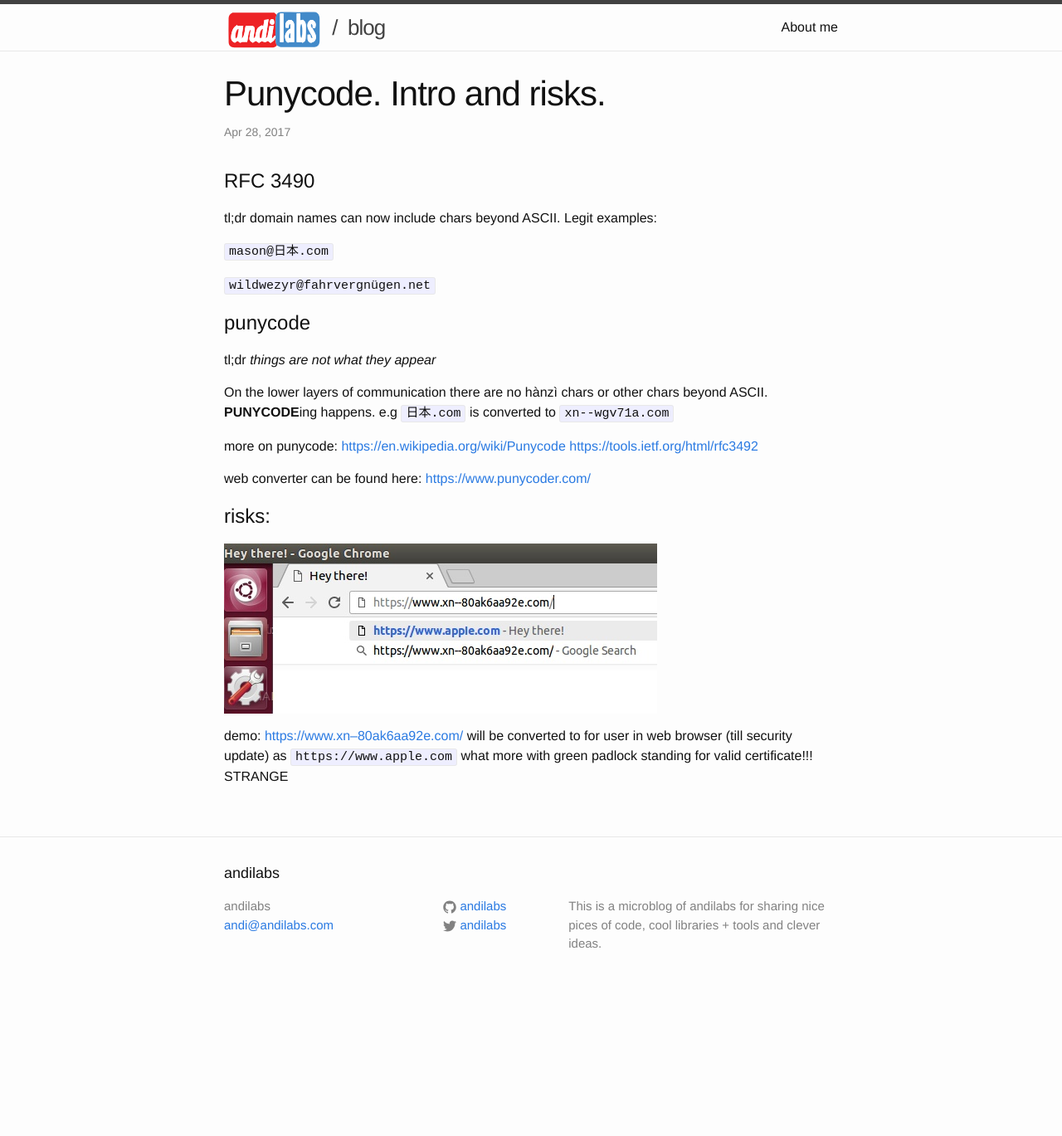
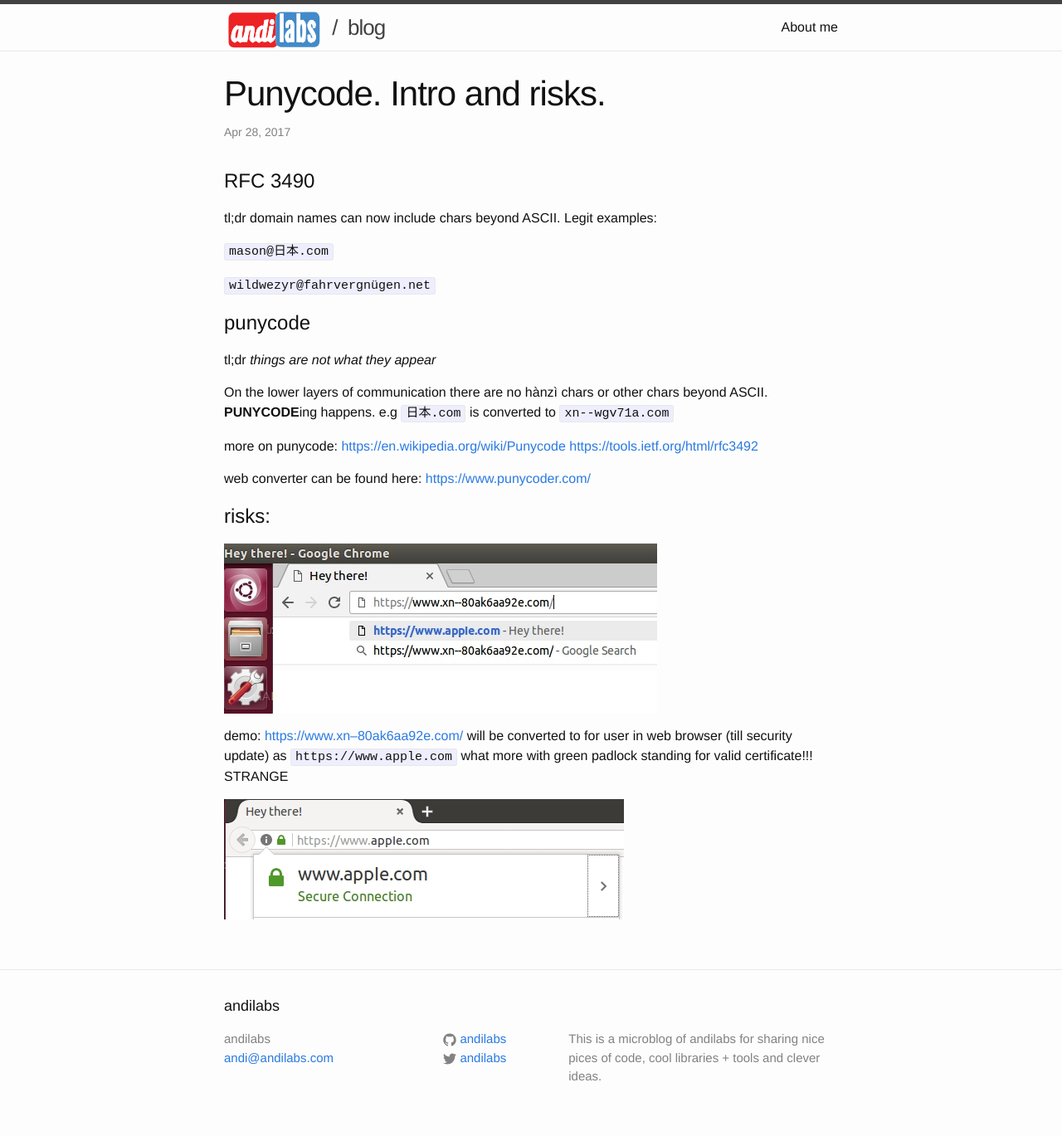
Before and after one commit to f4ww4z/andilabs.github.io, a Jekyll site: the page built from _posts/2017-04-28-punycode-intro-and-security-risks.markdown, in a window 1280 px wide. Shown: the whole page at 83% size. Built offline with Jekyll 4.4.1, drawn with Linux system fonts in a browser that asks for light colours; before the commit the page ends 1209 px from its top, so only the background shows below that.

Commit message:
Update 2017-04-28-punycode-intro-and-security-risks.markdown

```diff
--- a/_posts/2017-04-28-punycode-intro-and-security-risks.markdown
+++ b/_posts/2017-04-28-punycode-intro-and-security-risks.markdown
@@ -36,3 +36,5 @@ risks:
 ![fake apple.com looking pretty legit](/assets/punycode-fake-apple-website.jpg)
 
 demo: [https://www.xn--80ak6aa92e.com/ ](https://www.xn--80ak6aa92e.com/) will be converted to for user in web browser (till security update) as `https://www.apple.com` what more with green padlock standing for valid certificate!!! STRANGE
+
+![seems legit](/assets/seems-legit.jpg)
```
